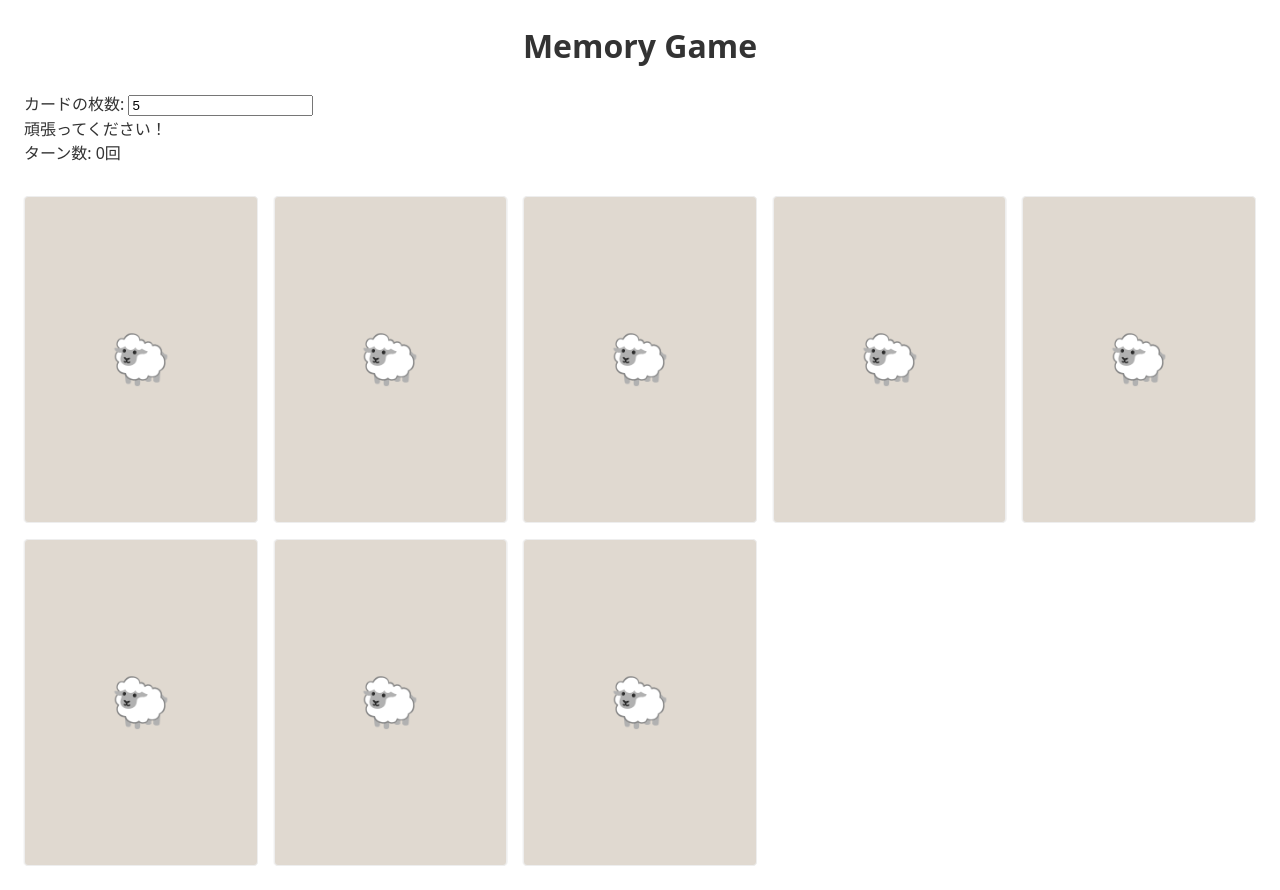
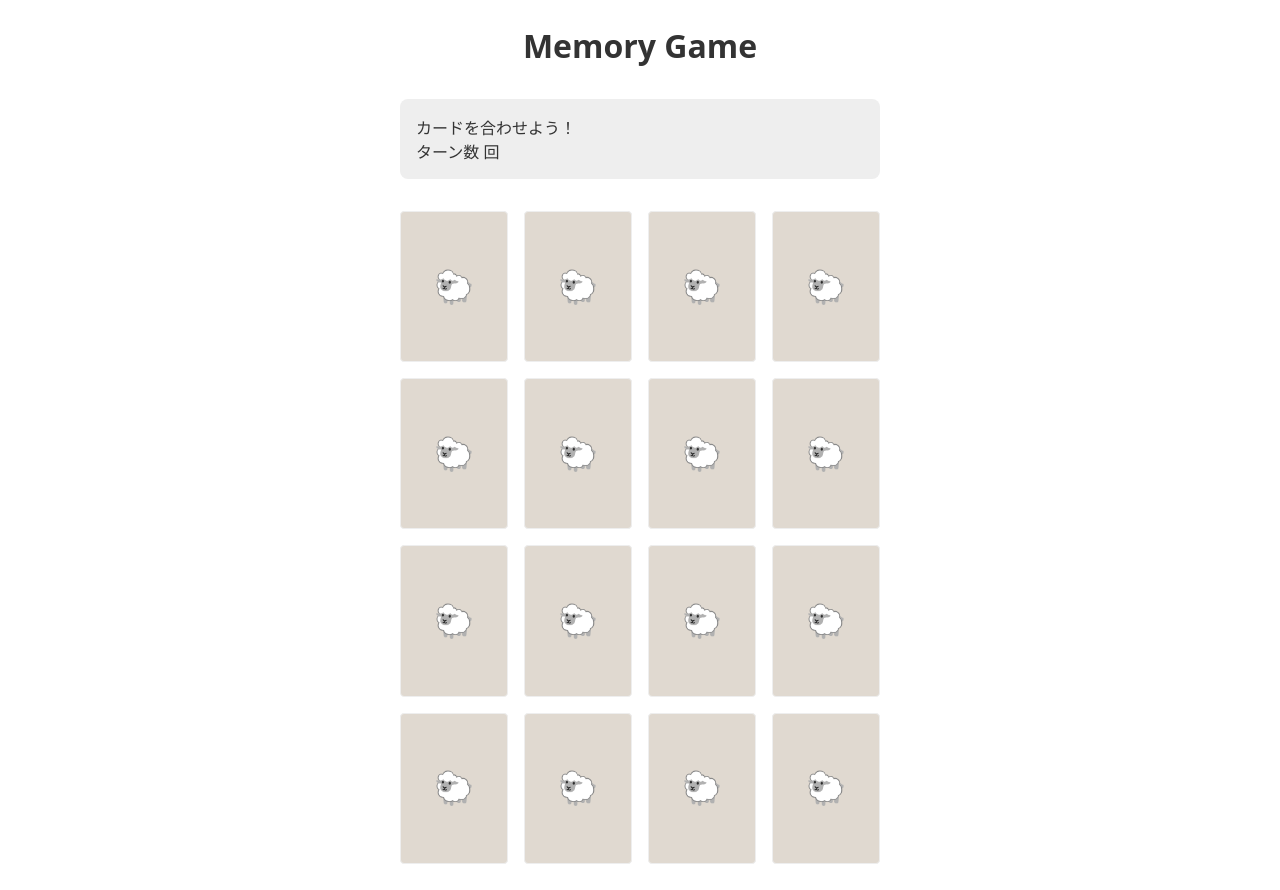
Before and after one commit to pss-aileen/practice-typescript-memory-game, a website built with Vite: page index.html in a window 1280 px wide. Built offline with nearby package versions, Linux system fonts and the light colour scheme; a web font is replaced by a local one.

Commit message:
とりあえず完成

```diff
--- a/index.html
+++ b/index.html
@@ -10,21 +10,29 @@
 </head>
 
 <body>
+  <div class="wrapper">
     <h1>Memory Game</h1>
     <!-- ツイッターに結果をシェアする機能も欲しい。何枚コースで、何ターンか -->
-  <form>
+    <!-- <form>
       <label>
         カードの枚数:
         <input type="number" value="5">
       </label>
-  </form>
-  <div class="reuslt">
-    <p id="message">頑張ってください！</p>
-    <!-- 頑張ってくださいメッセージはランダムに生成したい、最終的にはね -->
-    <p>ターン数: <span id="turn-count">0</span>回</p>
-    <!-- ターンが作られるたびにアップデート -->
+      <button>ゲームスタート</button>
+    </form> -->
+
+    <div id="result">
+      <div id="message">カードを合わせよう！</div>
+      <dl>
+        <dt>ターン数</dt>
+        <dd><span id="turn-count"></span>回</dd>
+      </dl>
+
     </div>
+
     <div id="game">
+    </div>
+
   </div>
 
   <audio src="./src/sound/flip.mp3" id="sound-flip"></audio>
--- a/src/classes/CardData.ts
+++ b/src/classes/CardData.ts
@@ -1,7 +1,7 @@
 import { CardType } from '../types/types';
 
 export class CardData {
-  cardNumber: number = 4;
+  cardNumber: number = 8;
   suitTypes: string[] = ['heart', 'diamond', 'spade', 'club'];
   strengthTypes: string[] = ['A', 'K', 'Q', 'J', '10', '9', '8', '7', '6', '5', '4', '3', '2'];
   initialCards: CardType[] = [];
--- a/src/classes/Flip.ts
+++ b/src/classes/Flip.ts
@@ -1,6 +1,7 @@
 import { TurnType } from '../types/types';
 import { Card } from './Card';
 import { CardManager } from './CardManager';
+import { MessageManager } from './MessageManager';
 import { SoundManager } from './SoundManager';
 
 export class Flip {
@@ -43,6 +44,7 @@ export class Flip {
     };
 
     Flip.turns.push(turn);
+    MessageManager.renderTurnCount(Flip.turns.length);
   }
 
   private updateSecondInstance() {
@@ -67,6 +69,7 @@ export class Flip {
 
         if (cardsNotMatched.length === 0) {
           SoundManager.playFinishSound();
+          MessageManager.renderMessage('おめでとうございます！全部揃いました！');
         }
       } else {
         SoundManager.playNotMatchSound();
--- /dev/null
+++ b/src/classes/MessageManager.ts
@@ -0,0 +1,13 @@
+export class MessageManager {
+  private static mainMessageElement: HTMLElement = document.getElementById('message') as HTMLElement;
+  private static turnMessageElement: HTMLElement = document.getElementById('turn-count') as HTMLElement;
+  constructor() {}
+
+  static renderMessage(text: string) {
+    MessageManager.mainMessageElement.textContent = text;
+  }
+
+  static renderTurnCount(turnCount: number) {
+    MessageManager.turnMessageElement.textContent = String(turnCount);
+  }
+}
--- a/src/style.css
+++ b/src/style.css
@@ -11,26 +11,39 @@ body {
   font-family: system-ui, -apple-system, BlinkMacSystemFont, 'Segoe UI', Roboto, Oxygen, Ubuntu, Cantarell, 'Open Sans', 'Helvetica Neue', sans-serif;
 }
 
+.wrapper {
+  max-width: 480px;
+  margin: 0 auto;
+
   h1 {
     text-align: center;
   }
 
-form {
-  margin-top: 24px;
+  #result {
+    margin-top: 32px;
+    background: #eee;
+    padding: 16px;
+    border-radius: 8px;
+    #message {
     }
 
-.result {
-  #message {
+    dl {
+      display: block;
 
+      dt {
+        display: inline-block;
       }
 
-
+      dd {
+        display: inline-block;
+      }
+    }
   }
 
   #game {
     margin-top: 32px;
     display: grid;
-  grid-template-columns: repeat(5, 1fr); /* 4列を指定 */
+    grid-template-columns: repeat(4, 1fr); /* 4列を指定 */
     gap: 16px; /* 各要素の間にスペースを追加 */
 
     button {
@@ -98,7 +111,7 @@ form {
         height: 100%;
         background: #e0d9d0;
         color: #fff;
-      font-size: 48px;
+        font-size: 32px;
         position: absolute;
         align-items: center;
         justify-content: center;
@@ -134,3 +147,4 @@ form {
       }
     }
   }
+}
```
Lines whose indentation alone changed are shown as unchanged.
